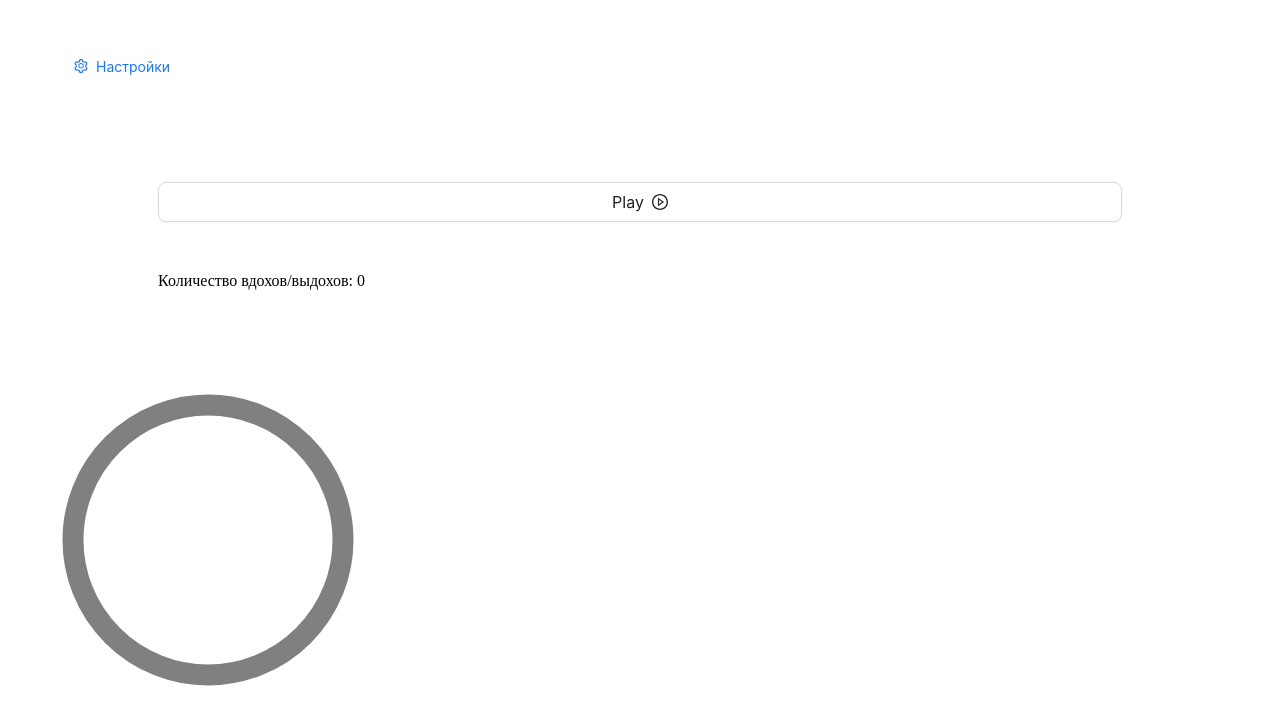
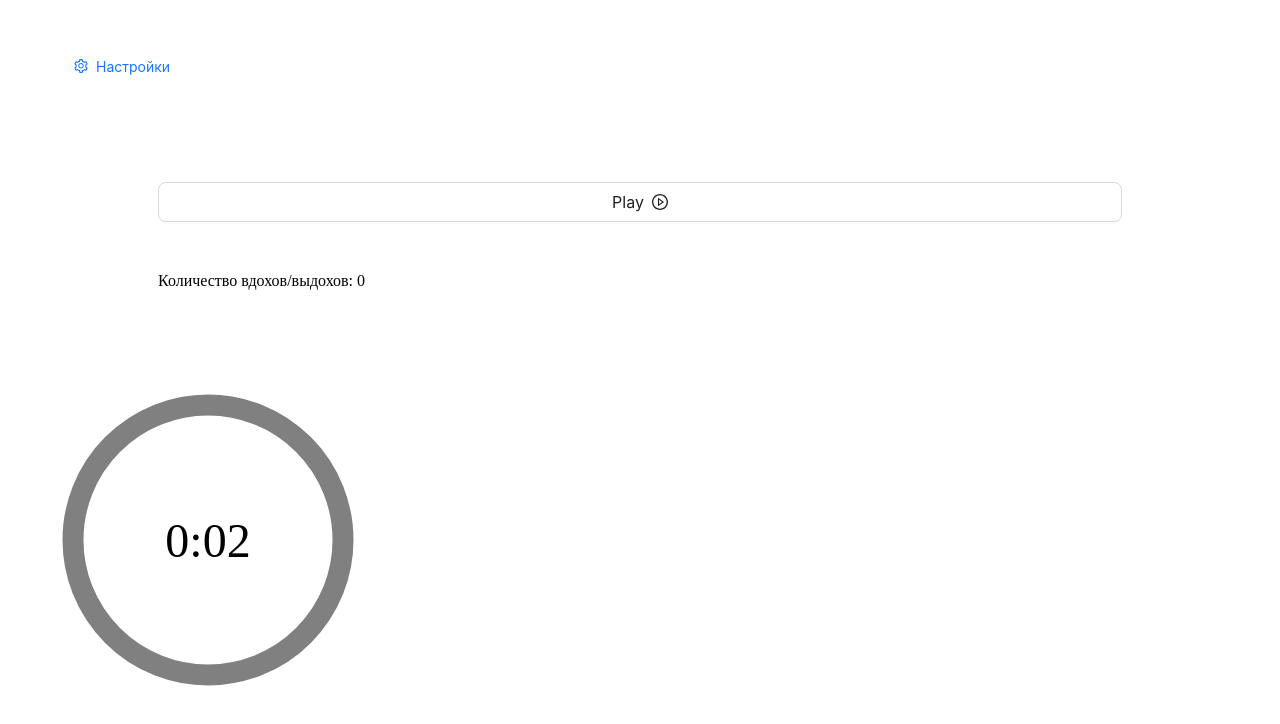
Before and after one commit to Danila95/breathing_exercise_wim_hof, a React (Vite) app: page / in a window 1280 px wide. Shown: the top 724 px of the page. Built offline with nearby package versions, Linux system fonts and the light colour scheme.

Commit message:
fix: add logic time for CountdownTimer

```diff
--- a/src/components/CountdownTimer/CountdownTimer.module.scss
+++ b/src/components/CountdownTimer/CountdownTimer.module.scss
@@ -16,3 +16,22 @@
   stroke-width: 7px;
   stroke: grey;
 }
+
+.baseTimer__label {
+  position: absolute;
+
+  /* Size should match the parent container */
+  width: 300px;
+  height: 300px;
+
+  /* Keep the label aligned to the top */
+  top: 0;
+
+  /* Create a flexible box that centers content vertically and horizontally */
+  display: flex;
+  align-items: center;
+  justify-content: center;
+
+  /* Sort of an arbitrary number; adjust to your liking */
+  font-size: 48px;
+}
--- a/src/components/CountdownTimer/CountdownTimer.tsx
+++ b/src/components/CountdownTimer/CountdownTimer.tsx
@@ -1,3 +1,4 @@
+import { useEffect, useState } from 'react'
 // eslint-disable-next-line @typescript-eslint/ban-ts-comment
 // @ts-expect-error
 import cls from './CountdownTimer.module.scss'
@@ -7,6 +8,42 @@ interface ICountdownTimer {
 }
 
 export const CountdownTimer = ({ className }: ICountdownTimer) => {
+	// Start with an initial value of 20 seconds
+	const TIME_LIMIT = 5
+	const [time, setTime] = useState<string>('')
+	// Initially, no time has passed, but this will count up
+	const [timePassed, setTimePassed] = useState<number>(0)
+	const [timeLeft, setTimeLeft] = useState<number>(TIME_LIMIT)
+
+	const formatTime = (time: number) => {
+		// The largest round integer less than or equal to the result of time divided being by 60.
+		const minutes = Math.floor(time / 60)
+
+		// Seconds are the remainder of the time divided by 60 (modulus operator)
+		let seconds: number | string = time % 60
+
+		// If the value of seconds is less than 10, then display seconds with a leading zero
+		if (seconds < 10) {
+			seconds = `0${seconds}`
+		}
+
+		// The output in MM:SS format
+		return `${minutes}:${seconds}`
+	}
+
+	useEffect(() => {
+		if (timeLeft !== -1) {
+			const timerInterval = setInterval(() => {
+				setTimePassed(prev => prev + 1)
+				setTimeLeft(TIME_LIMIT - timePassed)
+
+				setTime(formatTime(timeLeft))
+			}, 1000)
+
+			return () => clearInterval(timerInterval)
+		}
+	}, [time, timeLeft, timePassed])
+
 	return (
 		<div className={cls.baseTimer}>
 			<svg
@@ -23,7 +60,12 @@ export const CountdownTimer = ({ className }: ICountdownTimer) => {
 					/>
 				</g>
 			</svg>
-			<span>{/* Remaining time label */}</span>
+			<span
+				id='base-timer-label'
+				className={cls.baseTimer__label}
+			>
+				{time}
+			</span>
 		</div>
 	)
 }
```
